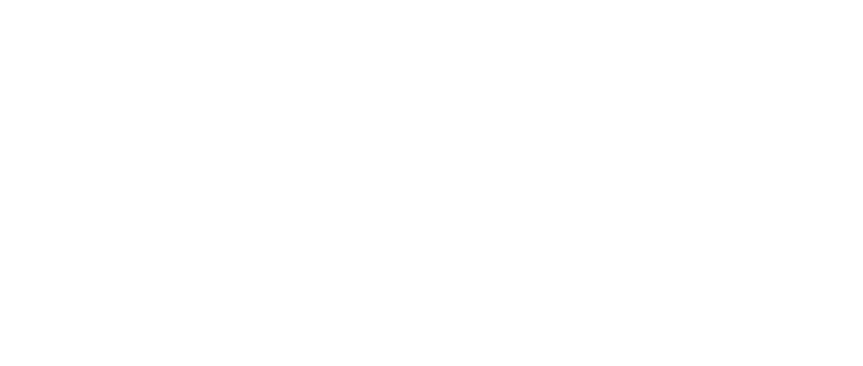
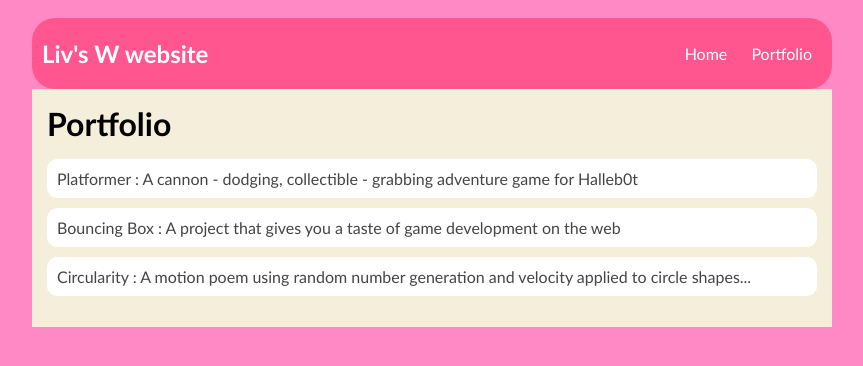
Before and after one commit to Olivia-William-liv/OliviaWilliams-github.io, a plain HTML site: page portfolio.html in a window 1280 px wide. Shown: the whole page, without its empty margins (208-1071 px from the left). Drawn offline with Linux system fonts and the light colour scheme.

Commit message:
add portfolio.html file

```diff
--- a/portfolio.html
+++ b/portfolio.html
@@ -0,0 +1,33 @@
+<!DOCTYPE HTML>
+<html>
+    <head>
+        <title> Liv's portfoly </title>
+<link rel="stylesheet" href="style.css">
+    </head>
+
+    <body>
+      <div id="all-contents">
+        <nav>
+            <h1> Liv's W website </h1>
+            <ul id="nav-ul">
+                <li class="nav-li">
+                    <a class="nav-a" href="index.html">Home</a>
+                </li>
+                <li class="nav-li">
+                    <a class="nav-a" href="portfolio.html">Portfolio</a>
+                </li>
+            </ul>
+        </nav>
+        <main>
+            <div class="content">
+                <h1>Portfolio</h1>
+                <ul id="portfolio">
+                    <li><a href="projects/platformer/">Platformer : A cannon - dodging, collectible - grabbing adventure game for Halleb0t</a></li>
+                    <li><a href="projects/bouncing-box/">Bouncing Box : A project that gives you a taste of game development on the web </a></li>
+                    <li><a href="projects/circularity/">Circularity : A motion poem using random number generation and velocity applied to circle shapes...</a></li>
+                </ul>
+            </div>
+        </main>
+      </div>
+    </body>
+</html>
--- a/projects/platformer/platformer.js
+++ b/projects/platformer/platformer.js
@@ -42,7 +42,6 @@ createPlatform(270,700,200,20)
 createPlatform(320,500,200,20)
 createPlatform(700,250,200,20)
 createPlatform(830,500,200,20)
-createPlatform(1300,400,200,20)
     // TODO 2
     // Create collectables
     // You must decide on the collectable type, the x position, the y position, the gravity, and the bounce strength
--- a/style.css
+++ b/style.css
@@ -61,3 +61,28 @@ main {
 h2, h3 {
     margin: 0px;
 }
+         /* portfolio styles */
+         .content h1 {
+            color: black;
+        }
+
+        #portfolio {
+            list-style-type: none;
+            padding-left: 0;
+        }
+
+        #portfolio li {
+            background: #fff;
+            padding: 10px;
+            border-radius: 10px;
+            margin-bottom: 10px;
+        }
+
+        #portfolio li:hover {
+            background: #eee;
+        }
+
+        #portfolio a {
+            text-decoration: none;
+            color: #454545;
+        }
```
